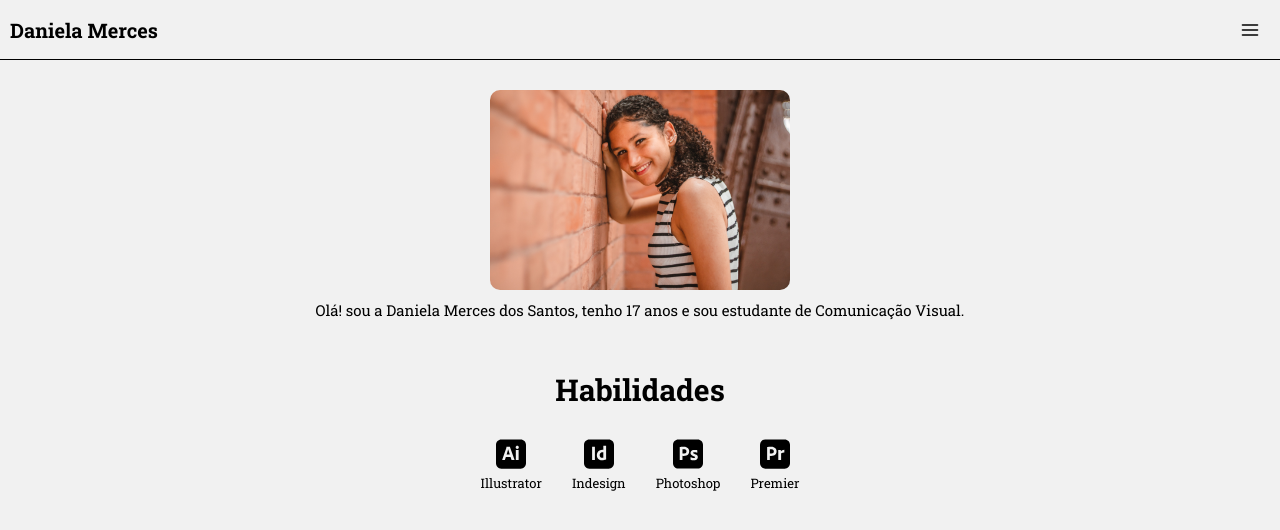
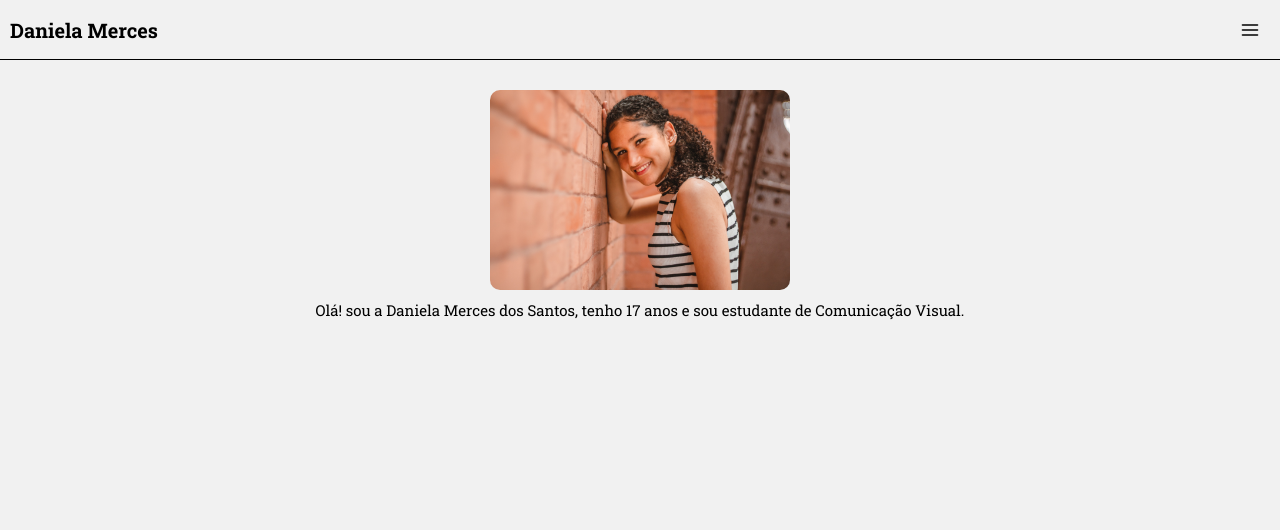
Before and after one commit to Dev-JoaoVictor/portifolio-daniela, a React (Vite) app: page / in a window 1280 px wide. Shown: the top 530 px of the page. Built offline with nearby package versions, Linux system fonts and the light colour scheme.

Commit message:
deletando arquivos

```diff
--- a/src/Components/Skills/index.jsx
+++ /dev/null
@@ -1,30 +0,0 @@
-import { Container, List } from "./styles";
-import {
-  SiAdobeillustrator,
-  SiAdobeindesign,
-  SiAdobephotoshop,
-  SiAdobepremierepro,
-} from "react-icons/si";
-
-const skills = [
-  { name: "Illustrator", icon: SiAdobeillustrator },
-  { name: "Indesign", icon: SiAdobeindesign },
-  { name: "Photoshop", icon: SiAdobephotoshop },
-  { name: "Premier", icon: SiAdobepremierepro },
-];
-
-export function Skills() {
-  return (
-    <Container>
-      <h2>Habilidades</h2>
-      <List>
-        {skills.map((skill, index) => (
-          <li key={index}>
-            <skill.icon />
-            <span>{skill.name}</span>
-          </li>
-        ))}
-      </List>
-    </Container>
-  );
-}
--- a/src/Components/Skills/styles.js
+++ /dev/null
@@ -1,33 +0,0 @@
-import styled from "styled-components";
-
-export const Container = styled.div`
-  display: grid;
-  justify-content: center;
-  text-align: center;
-
-  > h2 {
-    font-size: 3rem;
-  }
-`;
-
-export const List = styled.ul`
-  display: flex;
-  gap: 3rem;
-  list-style: none;
-
-  margin-top: 3rem;
-
-  > li {
-    display: flex;
-    align-items: center;
-    justify-content: center;
-
-    gap: 0.5rem;
-    font-size: 1.3rem;
-    flex-direction: column;
-
-    > svg {
-      font-size: 3rem;
-    }
-  }
-`;
--- a/src/pages/Home/index.jsx
+++ b/src/pages/Home/index.jsx
@@ -1,7 +1,6 @@
 import Perfil from "../../assets/perfil.jpg";
 import { Container, About } from "./styles";
 import { Header } from "../../Components/Header";
-import { Skills } from "../../components/Skills";
 
 export function Home() {
   return (
@@ -15,7 +14,6 @@ export function Home() {
             de Comunicação Visual.
           </p>
         </About>
-        <Skills />
       </main>
     </Container>
   );
```
